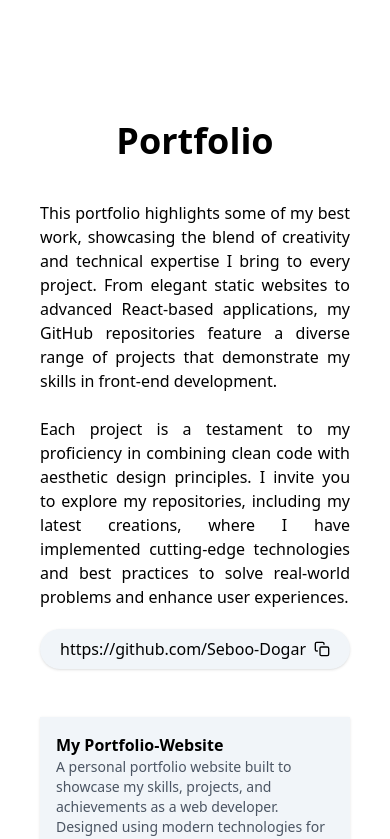
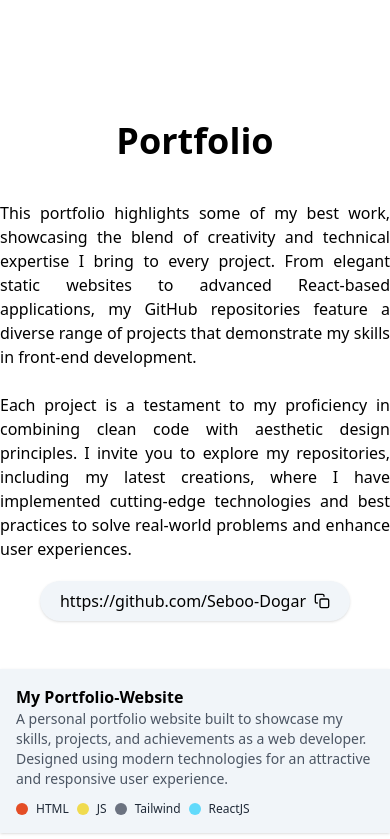
Before and after one commit to Seboo-Dogar/MyPortfolio-Web, a React (Vite) app: page / in a window 390 px wide. Shown: the part 4640-5479 px from the top of the page. Built offline with nearby package versions, Linux system fonts and the light colour scheme.

Commit message:
Update Portfolio.jsx

```diff
--- a/src/components/Portfolio.jsx
+++ b/src/components/Portfolio.jsx
@@ -50,7 +50,7 @@ export default function Portfolio() {
 
   return (
     <section className="lg:h-screen flex py-16 md:py-20" id="portfolio">
-      <div className="container mx-auto justify-center items-center text-center px-10 lg:px-5">
+      <div className="container mx-auto justify-center items-center text-center sm:px-10 lg:px-5">
         <h2 className="text-4xl lg:text-5xl font-bold mb-10">Portfolio</h2>
 
         <div className="flex flex-col items-center md:flex-row gap-12">
```
